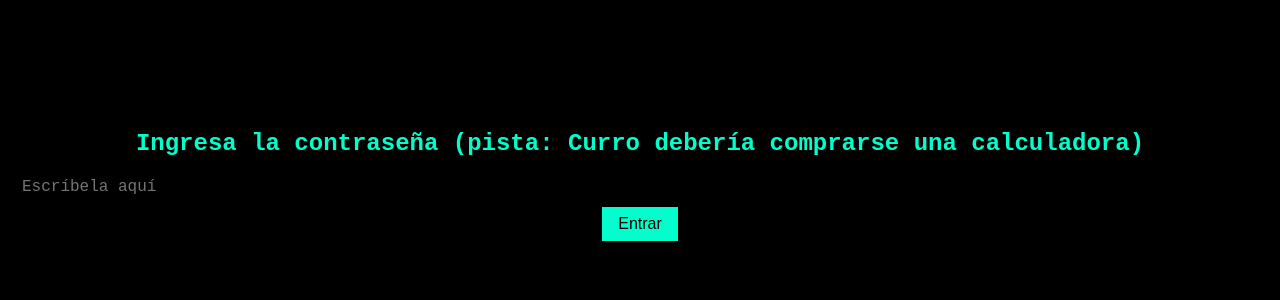
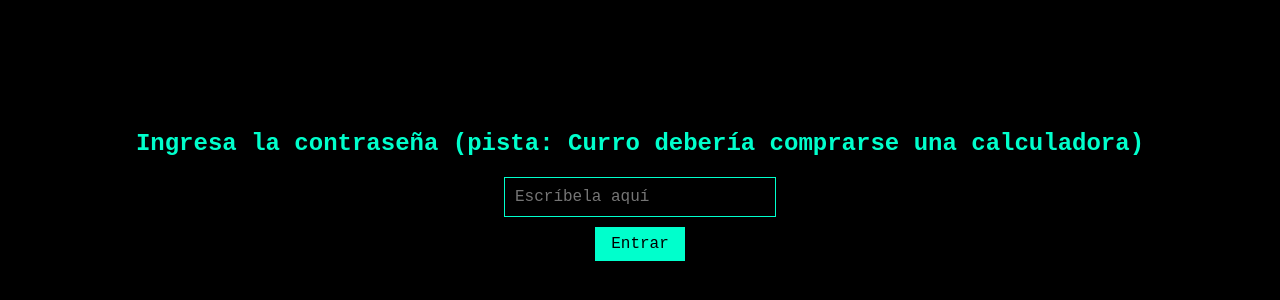
Before and after one commit to Enrique-AZC/fuzzy-disco, a plain HTML site: page index.html in a window 1280 px wide. Shown: the part 90-390 px from the top of the page. Drawn offline with Linux system fonts and the light colour scheme.

Commit message:
Update index.html

```diff
--- a/index.html
+++ b/index.html
@@ -22,17 +22,24 @@
     #login {
       text-align: center;
       margin-top: 25vh;
+      color: #00ffcc;
     }
 
-    input[type="password"],
-    input[type="text"] {
-      background: transparent;
-      border: none;
-      outline: none;
+    #login input[type="password"] {
+      background: #000;
       color: #00ffcc;
-      font-family: inherit;
+      border: 1px solid #00ffcc;
+      padding: 10px;
       font-size: 1em;
-      width: 100%;
+      width: 250px;
+      font-family: 'Courier New', monospace;
+    }
+
+    #login h2 {
+      margin-bottom: 20px;
+      max-width: 90%;
+      margin-left: auto;
+      margin-right: auto;
     }
 
     button {
@@ -43,6 +50,7 @@
       color: black;
       border: none;
       cursor: pointer;
+      font-family: 'Courier New', monospace;
     }
 
     #prompt-line {
@@ -52,6 +60,16 @@
 
     #prompt {
       margin-right: 6px;
+    }
+
+    input[type="text"] {
+      background: transparent;
+      border: none;
+      outline: none;
+      color: #00ffcc;
+      font-family: inherit;
+      font-size: 1em;
+      width: 100%;
     }
 
     .cursor {
```
